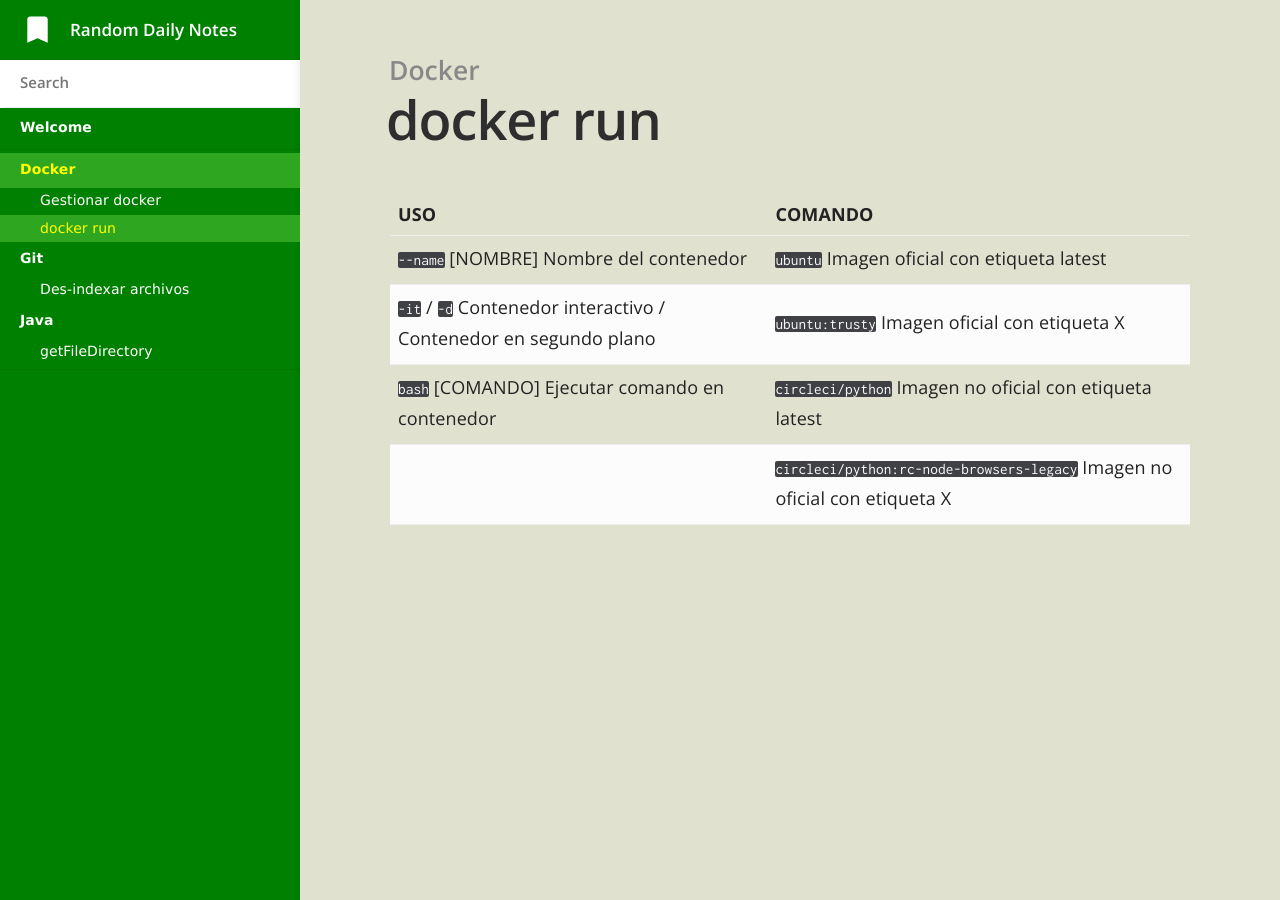
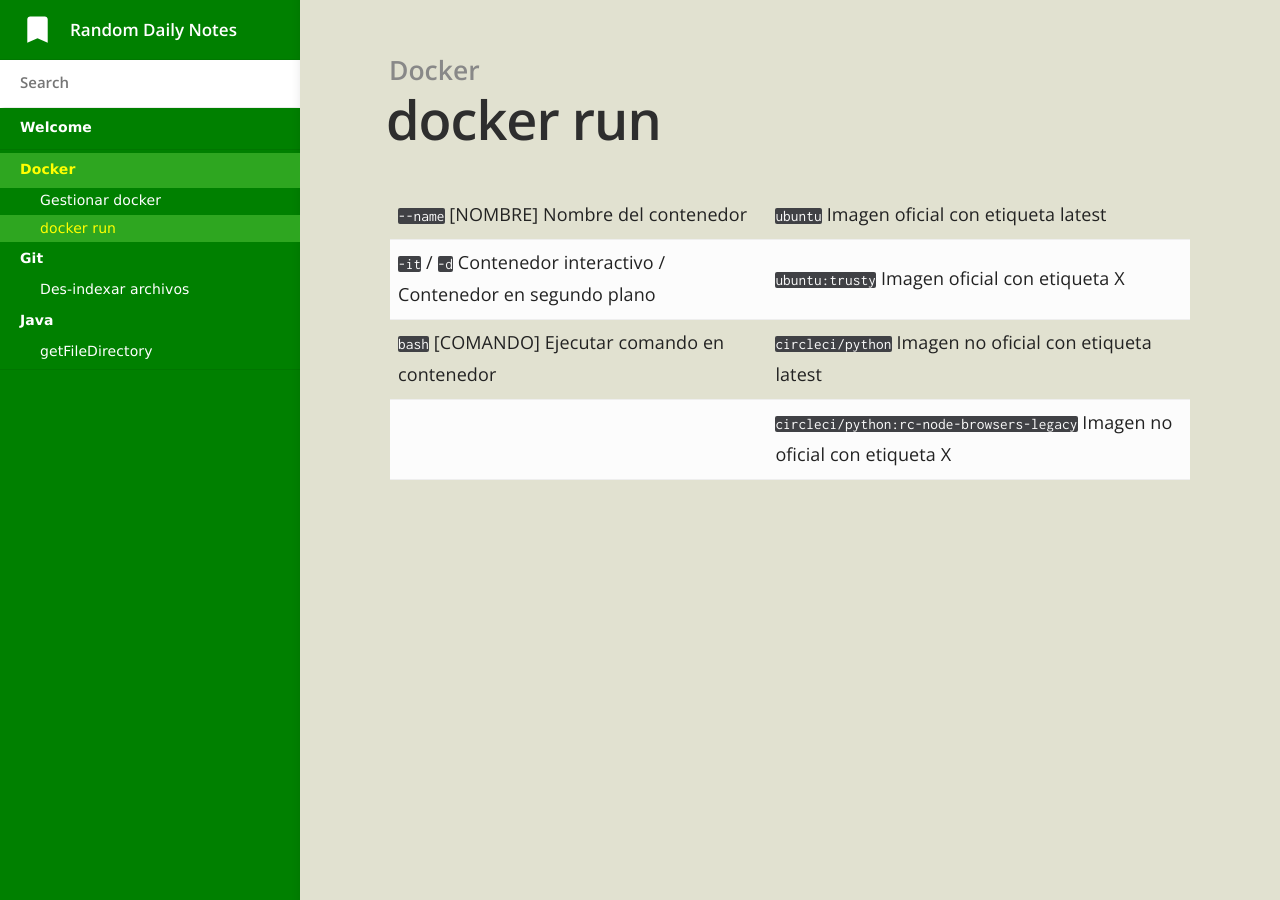
Before and after one commit to slaarks/slaarks.github.io, a Jekyll site: the page built from _docs/Docker/docker-run.md, in a window 1280 px wide. Built offline with Jekyll 4.4.1, drawn with Linux system fonts in a browser that asks for light colours.

Commit message:
Update docker-run.md

```diff
--- a/_docs/Docker/docker-run.md
+++ b/_docs/Docker/docker-run.md
@@ -4,7 +4,6 @@ category: Docker
 order: 2
 ---
 
-| USO | COMANDO |
 |---|---|
 | `--name` [NOMBRE] Nombre del contenedor| `ubuntu` Imagen oficial con etiqueta latest |
 | `-it` / `-d` Contenedor interactivo / Contenedor en segundo plano | `ubuntu:trusty` Imagen oficial con etiqueta X |
```
